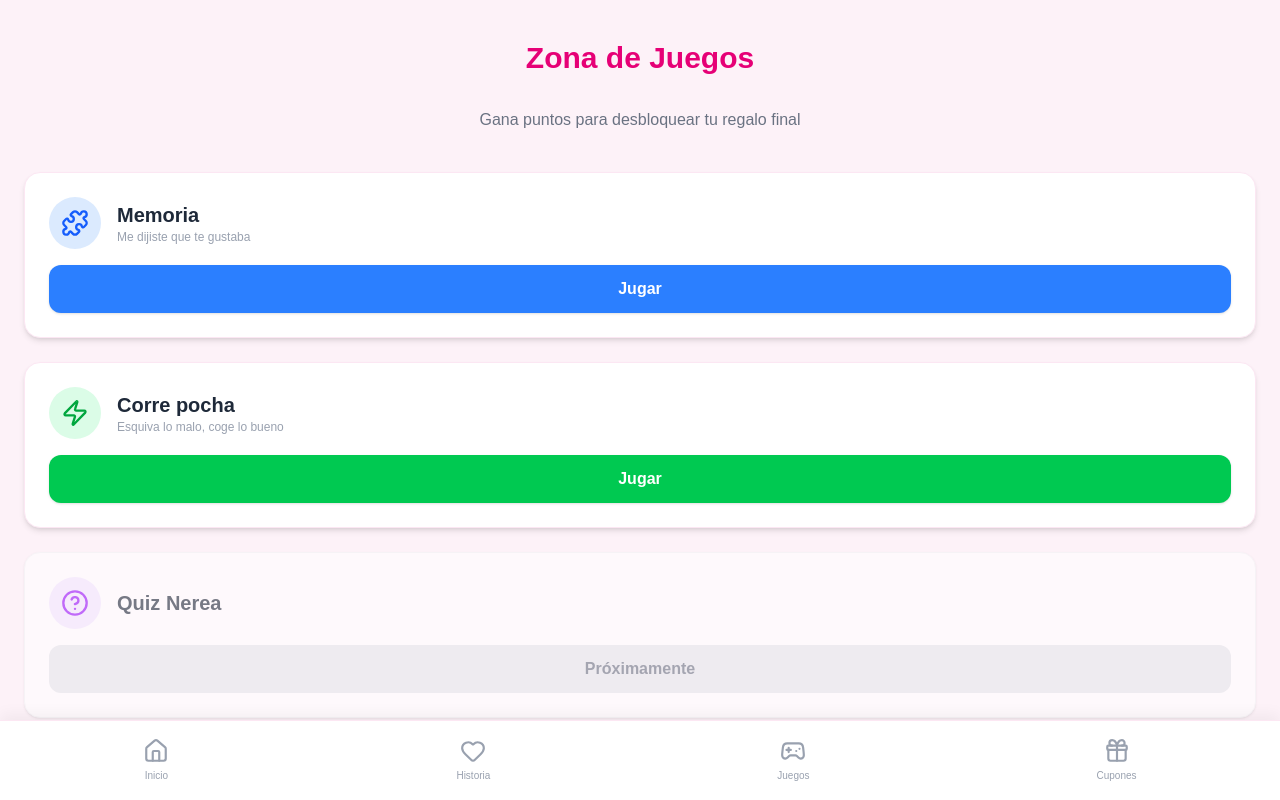
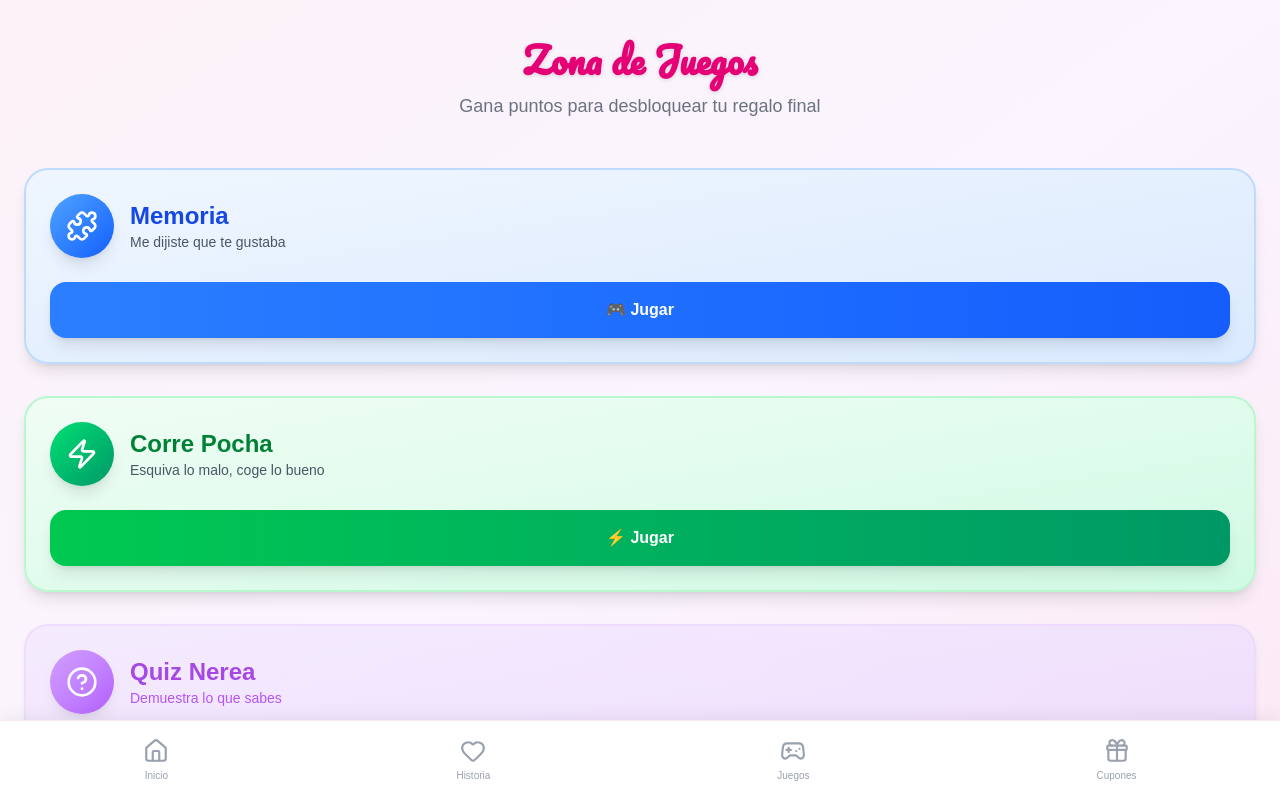
Before and after one commit to 6danicruz9/RegaloNerea, a Next.js app: page /juegos in a window 1280 px wide. Built offline with nearby package versions, Linux system fonts and the light colour scheme; no server answers; the database is empty.

Commit message:
Web v1.1.9

```diff
--- a/app/globals.css
+++ b/app/globals.css
@@ -76,3 +76,10 @@ input[type="password"] {
 input[type="password"]::placeholder {
   color: #999999;
 }
+/* Ocultar el icono de desarrollo de Next.js */
+[data-nextjs-dialog-overlay],
+[data-nextjs-toast],
+button[aria-label*="Open"],
+button[aria-label*="next"] {
+  display: none !important;
+}
--- a/app/historia/page.tsx
+++ b/app/historia/page.tsx
@@ -2,10 +2,10 @@
 
 import { useState, useEffect } from 'react';
 import { motion, AnimatePresence } from 'framer-motion';
-import { Lock, Star, Plus, X, MapPin, Image as ImageIcon } from 'lucide-react';
+import { Lock, Star, Plus, X, MapPin, Image as ImageIcon, Trash2 } from 'lucide-react';
 import confetti from 'canvas-confetti';
 import { db } from '../lib/firebase';
-import { doc, getDoc, setDoc, updateDoc, collection, addDoc, query, orderBy, onSnapshot } from 'firebase/firestore';
+import { doc, getDoc, setDoc, updateDoc, collection, addDoc, query, orderBy, onSnapshot, deleteDoc } from 'firebase/firestore';
 
 // --- CONFIGURACIÓN DE LA CARRETERA ---
 const Y_INICIO = 60;
@@ -94,10 +94,11 @@ export default function HistoriaPage() {
         setTotalRecuerdos(snapshot.size);
 
         // C) ACTUALIZAR CONTADOR EN BASE DE DATOS (Lo que pediste)
-        // Cada vez que cambie la lista, actualizamos el campo 'cantidadRecuerdos' en puntuaciones
+        // Contar SOLO los recuerdos extras (los que añadió Nerea)
+        const recuerdosExtras = snapshot.docs.filter(doc => doc.data().esRecuerdoExtra).length;
         const statsRef = doc(db, "puntuaciones", "nerea_historia");
         // Usamos { merge: true } para no borrar el nivelActual
-        await setDoc(statsRef, { cantidadRecuerdos: snapshot.size }, { merge: true });
+        await setDoc(statsRef, { cantidadRecuerdos: recuerdosExtras }, { merge: true });
     });
 
     cargarProgreso();
@@ -152,6 +153,21 @@ export default function HistoriaPage() {
   };
 
   const alturaTotal = Math.max(800, Y_INICIO + (niveles.length + 1) * Y_PASO);
+
+  const eliminarRecuerdo = async () => {
+    if (!nivelSeleccionado) return;
+
+    if (confirm(`¿Seguro que quieres eliminar "${nivelSeleccionado.titulo}"? No se puede deshacer.`)) {
+      try {
+        await deleteDoc(doc(db, "historia", nivelSeleccionado.dbId));
+        setNivelSeleccionado(null);
+        confetti({ particleCount: 100, spread: 60, origin: { y: 0.6 }, colors: ['#ef4444', '#fca5a5'] });
+      } catch (error) {
+        console.error("Error al eliminar:", error);
+        alert("Error al eliminar el recuerdo");
+      }
+    }
+  };
 
   return (
     <div className="min-h-screen bg-[#fff0f5] relative overflow-x-hidden font-[family-name:var(--font-nunito)]">
@@ -290,11 +306,11 @@ export default function HistoriaPage() {
               <div className="overflow-y-auto custom-scrollbar">
 
                   {/* IMAGEN REDUCIDA */}
-                  <div className="h-40 bg-gray-100 relative group">
+                  <div className="h-40 bg-gradient-to-br from-pink-100 to-purple-100 relative group">
                      {nivelSeleccionado.img ? (
                         <img src={nivelSeleccionado.img} alt="Recuerdo" className="w-full h-full object-cover" />
                      ) : (
-                        <div className="w-full h-full flex items-center justify-center bg-pink-100 text-4xl">📸</div>
+                        <div className="w-full h-full flex items-center justify-center bg-gradient-to-br from-pink-100 via-purple-100 to-pink-100 text-6xl">✨</div>
                      )}
                      <div className="absolute inset-0 bg-gradient-to-t from-black/70 via-black/20 to-transparent flex items-end p-4">
                         <h3 className="text-xl font-bold text-white font-[family-name:var(--font-pacifico)] drop-shadow-md leading-tight">
@@ -340,6 +356,19 @@ export default function HistoriaPage() {
                         </div>
                     )}
                   </div>
+
+                  {/* BOTÓN DE ELIMINAR PARA RECUERDOS EXTRAS */}
+                  {nivelSeleccionado.esRecuerdoExtra && (
+                    <div className="px-5 pb-5 border-t border-gray-200">
+                      <button
+                        onClick={eliminarRecuerdo}
+                        className="w-full mt-4 p-3 bg-red-50 hover:bg-red-100 border-2 border-red-200 text-red-600 font-bold rounded-xl transition-colors flex items-center justify-center gap-2 active:scale-95"
+                      >
+                        <Trash2 size={18} />
+                        Eliminar Recuerdo
+                      </button>
+                    </div>
+                  )}
               </div>
             </motion.div>
           </motion.div>
--- a/app/juegos/page.tsx
+++ b/app/juegos/page.tsx
@@ -1,54 +1,59 @@
 import Link from "next/link";
-import { Puzzle, HelpCircle, Zap } from "lucide-react"; // Importamos Zap para el icono del rayo
+import { Puzzle, HelpCircle, Zap } from "lucide-react";
 
 export default function MenuJuegos() {
   return (
-    <div className="p-6 flex flex-col gap-6 pt-10">
-      <h1 className="text-3xl font-bold text-pink-600 mb-2 text-center">Zona de Juegos</h1>
-      <p className="text-center text-gray-500 mb-4">Gana puntos para desbloquear tu regalo final</p>
+    <div className="p-6 pt-10 pb-24 min-h-screen bg-gradient-to-br from-pink-50 via-purple-50 to-pink-100 flex flex-col gap-8">
+      <div className="text-center mb-4">
+        <h1 className="text-4xl font-black text-pink-600 mb-3 text-center font-[family-name:var(--font-pacifico)] drop-shadow-sm">Zona de Juegos</h1>
+        <p className="text-center text-gray-500 font-medium text-lg">Gana puntos para desbloquear tu regalo final</p>
+      </div>
 
       {/* JUEGO 1: Memory */}
-      <div className="bg-white p-6 rounded-2xl shadow-md border border-pink-100">
-        <div className="flex items-center gap-4 mb-4">
-          <div className="p-3 bg-blue-100 text-blue-600 rounded-full">
-            <Puzzle size={28} />
+      <div className="bg-gradient-to-br from-blue-50 to-blue-100 p-6 rounded-3xl shadow-lg border-2 border-blue-200 hover:shadow-xl hover:scale-105 transition-all duration-300 transform">
+        <div className="flex items-center gap-4 mb-6">
+          <div className="p-4 bg-gradient-to-br from-blue-400 to-blue-600 text-white rounded-full shadow-lg">
+            <Puzzle size={32} />
           </div>
           <div>
-            <h2 className="text-xl font-bold text-gray-800">Memoria</h2>
-            <p className="text-xs text-gray-400">Me dijiste que te gustaba</p>
+            <h2 className="text-2xl font-black text-blue-700">Memoria</h2>
+            <p className="text-sm text-gray-600 font-medium">Me dijiste que te gustaba</p>
           </div>
         </div>
-        <Link href="/juegos/memory" className="block w-full text-center bg-blue-500 text-white py-3 rounded-xl font-bold shadow active:scale-95 transition-transform">
-          Jugar
+        <Link href="/juegos/memory" className="block w-full text-center bg-gradient-to-r from-blue-500 to-blue-600 text-white py-4 rounded-2xl font-bold shadow-lg active:scale-95 transition-all hover:from-blue-600 hover:to-blue-700">
+          🎮 Jugar
         </Link>
       </div>
 
-      {/* JUEGO 2: Runner (NUEVO) */}
-      <div className="bg-white p-6 rounded-2xl shadow-md border border-pink-100">
-        <div className="flex items-center gap-4 mb-4">
-          <div className="p-3 bg-green-100 text-green-600 rounded-full">
-            <Zap size={28} />
+      {/* JUEGO 2: Runner */}
+      <div className="bg-gradient-to-br from-green-50 to-emerald-100 p-6 rounded-3xl shadow-lg border-2 border-green-200 hover:shadow-xl hover:scale-105 transition-all duration-300 transform">
+        <div className="flex items-center gap-4 mb-6">
+          <div className="p-4 bg-gradient-to-br from-green-400 to-emerald-600 text-white rounded-full shadow-lg">
+            <Zap size={32} />
           </div>
           <div>
-            <h2 className="text-xl font-bold text-gray-800">Corre pocha</h2>
-            <p className="text-xs text-gray-400">Esquiva lo malo, coge lo bueno</p>
+            <h2 className="text-2xl font-black text-green-700">Corre Pocha</h2>
+            <p className="text-sm text-gray-600 font-medium">Esquiva lo malo, coge lo bueno</p>
           </div>
         </div>
-        <Link href="/juegos/run" className="block w-full text-center bg-green-500 text-white py-3 rounded-xl font-bold shadow active:scale-95 transition-transform">
-          Jugar
+        <Link href="/juegos/run" className="block w-full text-center bg-gradient-to-r from-green-500 to-emerald-600 text-white py-4 rounded-2xl font-bold shadow-lg active:scale-95 transition-all hover:from-green-600 hover:to-emerald-700">
+          ⚡ Jugar
         </Link>
       </div>
 
       {/* JUEGO 3: Quiz (Próximamente) */}
-      <div className="bg-white p-6 rounded-2xl shadow-sm border border-gray-100 opacity-60">
-        <div className="flex items-center gap-4 mb-4">
-          <div className="p-3 bg-purple-100 text-purple-600 rounded-full">
-            <HelpCircle size={28} />
+      <div className="bg-gradient-to-br from-purple-100 to-purple-200 p-6 rounded-3xl shadow-md border-2 border-purple-200 opacity-70 cursor-not-allowed">
+        <div className="flex items-center gap-4 mb-6">
+          <div className="p-4 bg-gradient-to-br from-purple-400 to-purple-600 text-white rounded-full shadow-lg">
+            <HelpCircle size={32} />
           </div>
-          <h2 className="text-xl font-bold text-gray-800">Quiz Nerea</h2>
+          <div>
+            <h2 className="text-2xl font-black text-purple-700">Quiz Nerea</h2>
+            <p className="text-sm text-purple-600 font-medium">Demuestra lo que sabes</p>
+          </div>
         </div>
-        <button className="w-full bg-gray-200 text-gray-500 py-3 rounded-xl font-bold cursor-not-allowed">
-          Próximamente
+        <button className="w-full bg-gradient-to-r from-purple-300 to-purple-400 text-purple-700 py-4 rounded-2xl font-bold cursor-not-allowed text-lg">
+          🔒 Próximamente
         </button>
       </div>
 
```
